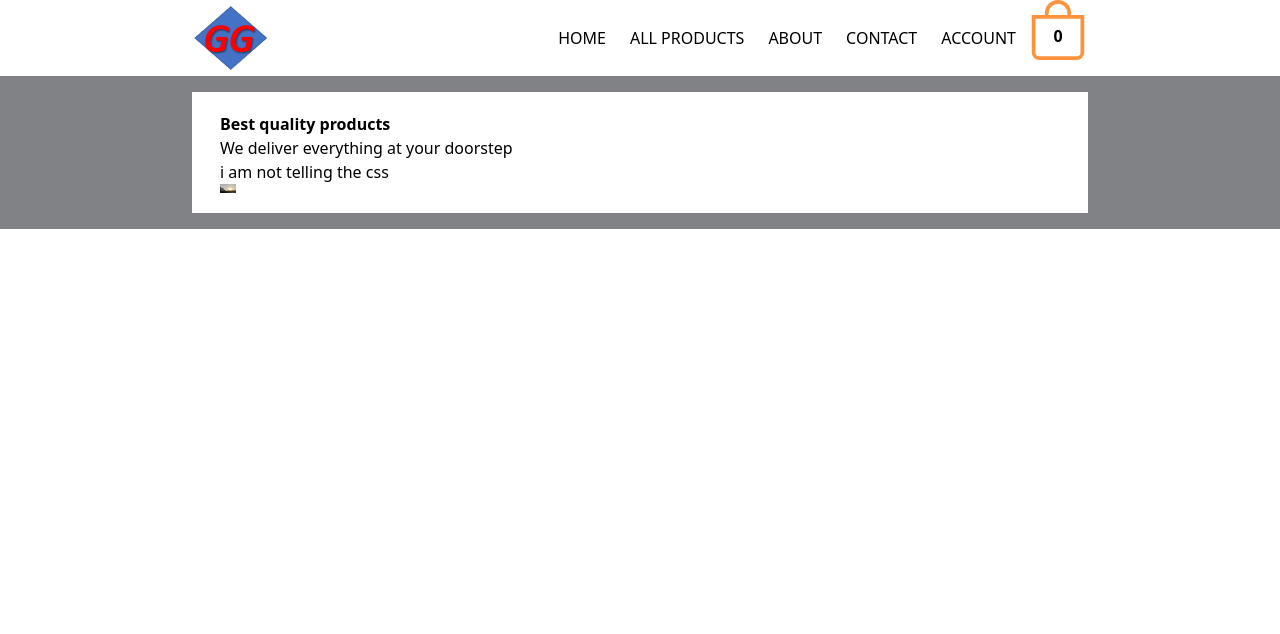
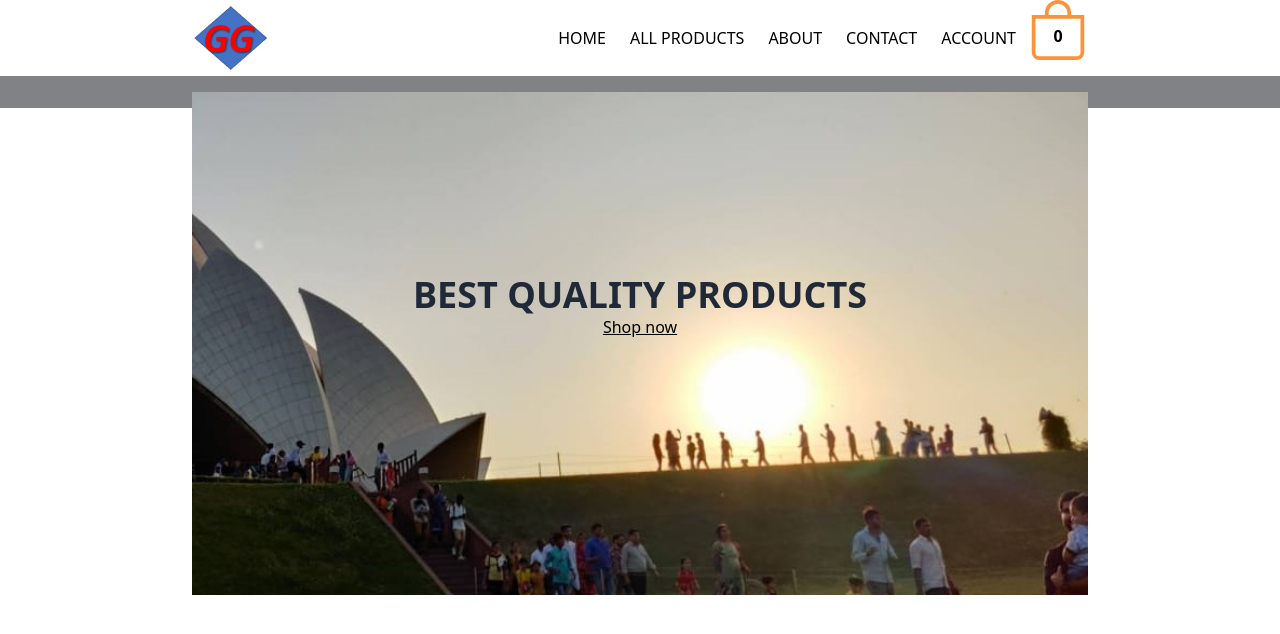
Before and after one commit to Kkamal97/E-Commerce, a React (Vite) app: page / in a window 1280 px wide. Shown: the top 634 px of the page. Built offline with nearby package versions, Linux system fonts and the light colour scheme; no server answers.

Commit message:
backup before context trial

```diff
--- a/src/HomePage.jsx
+++ b/src/HomePage.jsx
@@ -1,14 +1,19 @@
 import React from "react";
-import lotusimage from "./lotus.jpg"
+import lotusimage from "./lotus.jpg";
+import {Link} from "react-router-dom";
 function HomePage(){
     return(
         <div className="">
-        <div className="">
-        <h3 className="font-black">Best quality products</h3>
-        <h2>We deliver everything at your doorstep</h2>
-        <h1>i am not telling the css </h1>
+
+        <div>
+        <img className="w-full" src={lotusimage}/>
         </div>
-        <img className="max-w-4" src={lotusimage}/>
+        <div className="text-center -my-80">
+        <h3 className="text-4xl font-black text-gray-800">BEST QUALITY PRODUCTS</h3>
+
+        <Link to="/Products" className="text-center underline">Shop now</Link>
+
+               </div>
         </div>
     )
 }
--- a/src/Products.jsx
+++ b/src/Products.jsx
@@ -12,8 +12,7 @@ import SignupPage from  "./SignupPage.jsx";
 import AboutUs from "./AboutUs.jsx";
 
 function Products({productList,onAddtoCart,cartvalues}){
-return (<div className="max-w-3xl px-3 py-2 mx-auto overflow-y-scroll bg-white md:max-w-4xl md:px-7 md:py-5">
-
+return (<div className="max-w-3xl mx-auto bg-white md:max-w-4xl ">
   <Routes>
     <Route path="/" element={<HomePage/>}/>
     <Route path="/Products" element={<Product productList={productList}/>}></Route>
@@ -32,6 +31,6 @@ return (<div className="max-w-3xl px-3 py-2 mx-auto overflow-y-scroll bg-white m
 }
 export default Products;
 //  <Route path="/ProductDetail/:sku" element={<ProductDetail data={alldata}/>}></Route>
-
+// max-w-3xl px-3 py-2 mx-auto overflow-y-scroll bg-white md:max-w-4xl md:px-7 md:py-5"
 
 //
--- a/src/SignupPage.jsx
+++ b/src/SignupPage.jsx
@@ -32,7 +32,7 @@ validationSchema:schema,
 return(<div className="flex flex-col">
 <form onSubmit={handleSubmit}>
     <div className="flex flex-col">
-<input value={values.firstName} onChange={handleChange} name="firstName" type="text" className="" placeholder="first Name"/>
+<input value={values.firstName} onChange={handleChange} name="firstName" type="text" className="border border-green-500" placeholder="first Name"/>
 <input value={values.lastname} onChange={handleChange} name="lastName" type="text" className="" placeholder="last Name"/>
 <input value={values.emailadd} onChange={handleChange} name="emailadd" type="email" className="" placeholder="email address"/>
 <input value={values.createpass} onChange={handleChange} type="password" name="createpass" placeholder="create a password"></input>
--- a/src/SingleData.jsx
+++ b/src/SingleData.jsx
@@ -31,18 +31,18 @@ const kk=35;
 <span className="grow"></span>
 
 
-    <div className="flex text-purple-900 justify-between">
+    <div className="flex justify-between text-purple-900">
       <div>
       {id>0 &&
-      <Link to={"/ProductDetail/"+(id-1)} className="flex mx-2 justify-start items-center">
-  <ImArrowLeft className="text-4xl mx-2"/>previous
+      <Link to={"/ProductDetail/"+(id-1)} className="flex items-center justify-start mx-2">
+  <ImArrowLeft className="mx-2 text-4xl"/>previous
   </Link>}
         </div>
       <div>
       {id<100 &&
-  <Link to={"/ProductDetail/"+(id+1)} className="flex mx-2 justify-start items-center">
+  <Link to={"/ProductDetail/"+(id+1)} className="flex items-center justify-start mx-2">
     next
-  <ImArrowRight className="text-4xl mx-2"/>
+  <ImArrowRight className="mx-2 text-4xl"/>
   </Link>}
         </div>
 </div>
```
